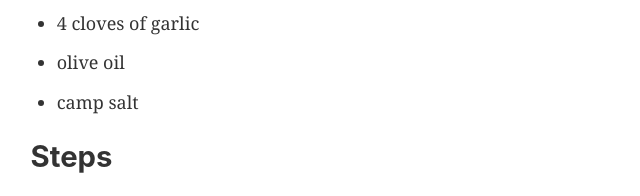
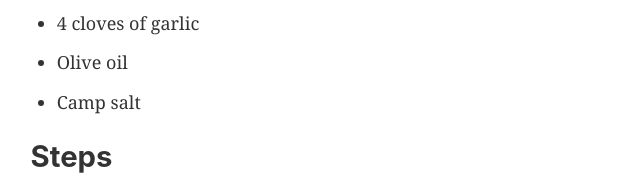
Before and after one commit to byteme980/recipes-md, a Gatsby site: page /recipes/rotisserie-chicken in a window 1280 px wide. Shown: the part 1105-1301 px from the top of the page, 149-789 px from the left. Built offline with nearby package versions, Linux system fonts and the light colour scheme; Gatsby itself is replaced by a stand-in of ours.

Commit message:
Update src/markdown-pages/rotisserie-chicken.md
Co-authored-by: Kim Strauch <byteme980@gmail.com>

```diff
--- a/src/markdown-pages/rotisserie-chicken.md
+++ b/src/markdown-pages/rotisserie-chicken.md
@@ -23,8 +23,8 @@ Source: [dadcooksdinner.com](https://www.dadcooksdinner.com/grill-roasted-or-rot
 - 3 carrots
 - 3 medium yellow potatoes
 - 4 cloves of garlic
-- olive oil
-- camp salt
+- Olive oil
+- Camp salt
 
 ## Steps
 
```
